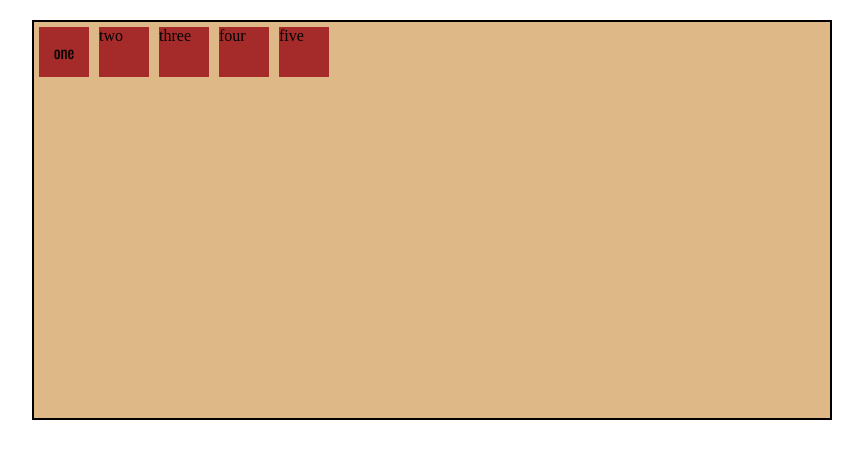
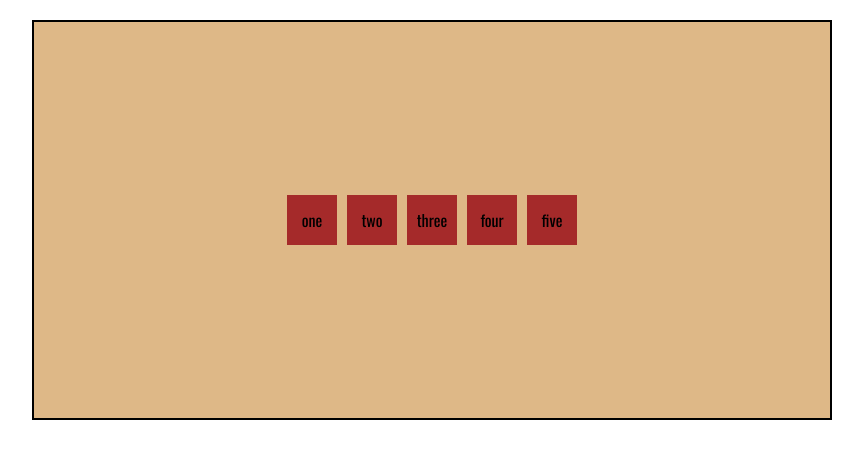
Before and after one commit to jacktoneowidi/lesson_6, a plain HTML site: page index.html in a window 1280 px wide. Shown: the whole page, without its empty margins (208-1071 px from the left). Drawn offline with nearby package versions, Linux system fonts and the light colour scheme; a web font is replaced by a local one.

Commit message:
html connit

```diff
--- a/index.css
+++ b/index.css
@@ -13,6 +13,11 @@
     height: 400px;
     margin: 20px auto;
     display: flex;
+    align-items: center;
+    justify-content: center;
+    flex-direction:row ;
+
+
 }
 .child-1{
     width: 50px;
@@ -30,6 +35,11 @@
     height: 50px;
     background-color:brown ;
     margin: 5px;
+    font-family: "Oswald", sans-serif;
+    justify-content: center;
+    align-items: center;
+    display:flex ;
+
 
 }
 .child-3{
@@ -37,6 +47,10 @@
     height: 50px;
     background-color: brown;
     margin: 5px;
+    font-family: "Oswald", sans-serif;
+    display:flex ;
+    align-items:center ;
+    justify-content: center;
 
 }
 .child-4{
@@ -44,10 +58,16 @@
     height: 50px;
     background-color: brown;
     margin: 5px;
+    font-family: "Oswald", sans-serif;
+    display:flex ;
+    justify-content: center;
+    align-items: center;
 }
 .child-5{
     width: 50px;
     height: 50px;
     background-color: brown;
     margin: 5px;
+    font-family: "Oswald", sans-serif;
+    display:flex ;
 }
```
